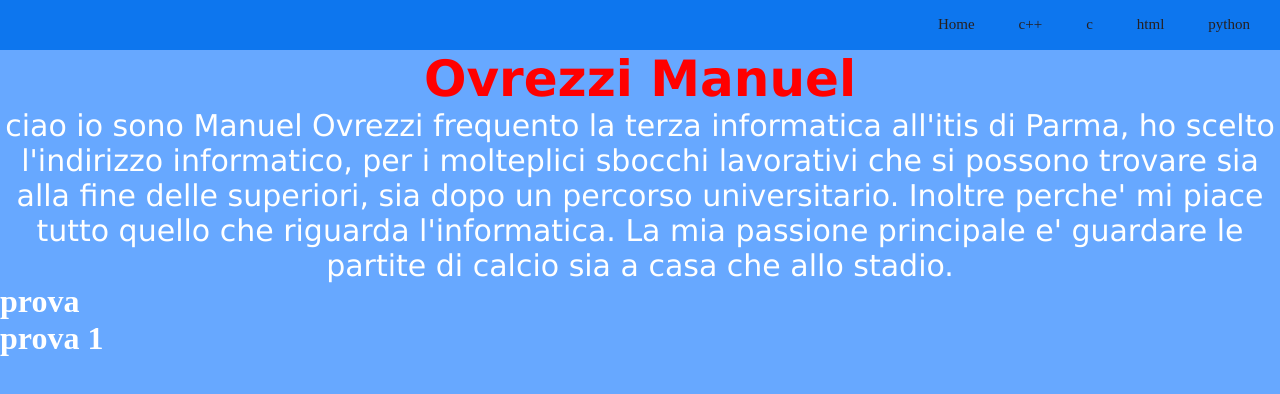
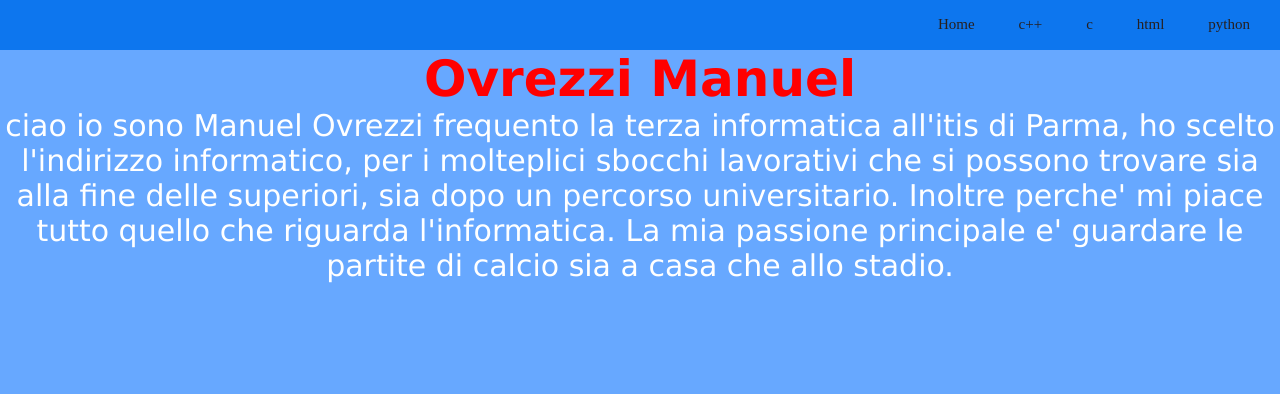
Before and after one commit to Manuel080806/sito, a plain HTML site: page index.html in a window 1280 px wide. Drawn offline with Linux system fonts and the light colour scheme.

Commit message:
Update index.html

```diff
--- a/index.html
+++ b/index.html
@@ -28,7 +28,5 @@
            che si possono trovare sia alla fine delle superiori, sia  dopo un percorso universitario. Inoltre perche' mi piace tutto quello che riguarda l'informatica.
            La mia passione principale e' guardare le partite di calcio sia a casa che allo stadio.
     </section>
-    <h1> prova </h1>
-    <h1>prova 1</h1>
 </body>
 </html>
```
